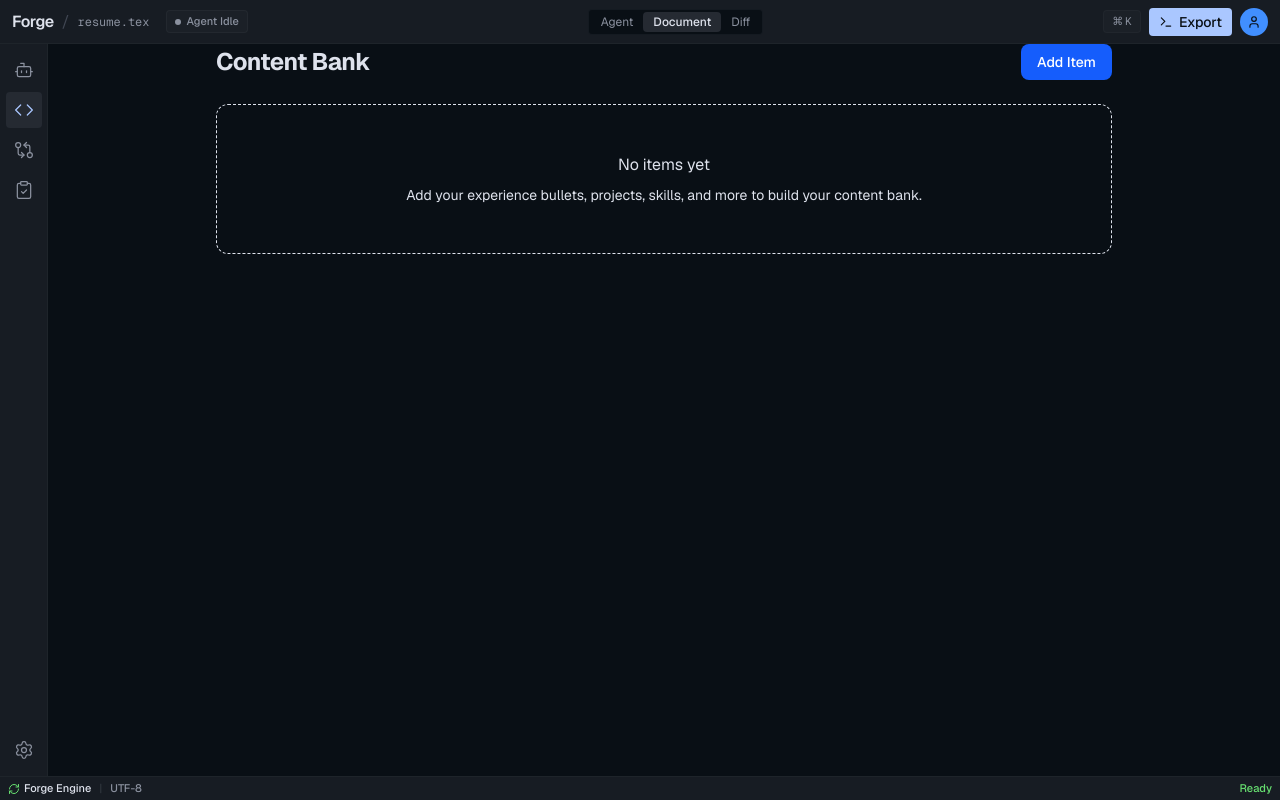
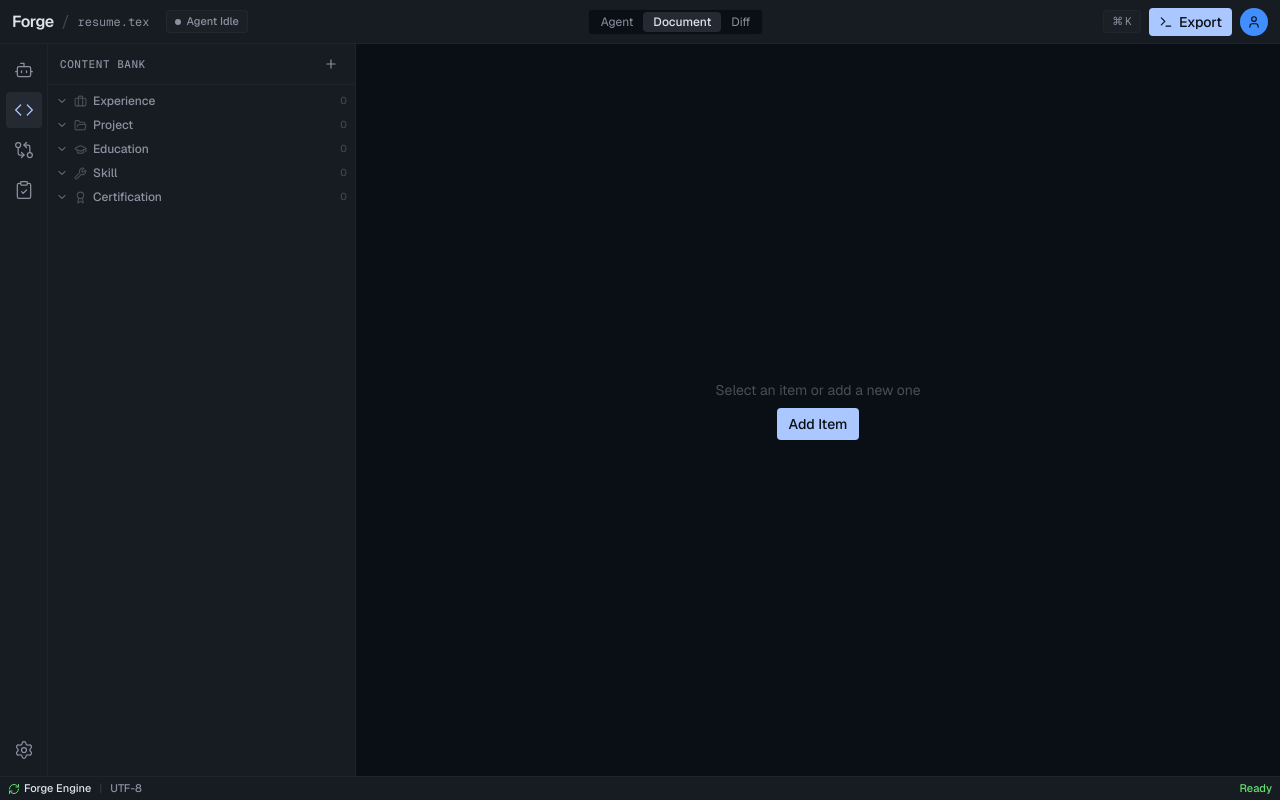
Before and after one commit to KeshavM05/forge, a Next.js app: page /dashboard/bank in a window 1280 px wide. Built offline with nearby package versions, Linux system fonts and the light colour scheme.

Commit message:
redesign Content Bank with IDE tree view and detail panel
Left panel: collapsible tree grouped by kind (experience, project,
skill, etc.) with icons. Right panel: item detail view with mono
font content and dark-styled add form.

Co-Authored-By: Claude Opus 4.6 (1M context) <noreply@anthropic.com>

```diff
--- a/src/app/dashboard/bank/page.tsx
+++ b/src/app/dashboard/bank/page.tsx
@@ -1,6 +1,18 @@
 "use client";
 
 import { useState, useEffect } from "react";
+import {
+  ChevronDown,
+  ChevronRight,
+  Plus,
+  Trash2,
+  Briefcase,
+  FolderOpen,
+  GraduationCap,
+  Wrench,
+  Award,
+} from "lucide-react";
+import { useIDEDispatch } from "@/components/ide/ide-context";
 
 type BankItem = {
   id: string;
@@ -20,10 +32,23 @@ const KINDS = [
   "certification",
 ] as const;
 
+const KIND_ICONS: Record<string, typeof Briefcase> = {
+  experience: Briefcase,
+  project: FolderOpen,
+  education: GraduationCap,
+  skill: Wrench,
+  certification: Award,
+};
+
 export default function BankPage() {
   const [items, setItems] = useState<BankItem[]>([]);
   const [loading, setLoading] = useState(true);
   const [showForm, setShowForm] = useState(false);
+  const [selectedId, setSelectedId] = useState<string | null>(null);
+  const [expandedKinds, setExpandedKinds] = useState<Set<string>>(
+    new Set(KINDS)
+  );
+  const dispatch = useIDEDispatch();
 
   useEffect(() => {
     fetch("/api/bank")
@@ -34,9 +59,14 @@ export default function BankPage() {
       });
   }, []);
 
+  useEffect(() => {
+    dispatch({ type: "SET_COUNTS", selected: 0, bank: items.length });
+  }, [items.length, dispatch]);
+
   async function handleDelete(id: string) {
     await fetch(`/api/bank/${id}`, { method: "DELETE" });
     setItems((prev) => prev.filter((i) => i.id !== id));
+    if (selectedId === id) setSelectedId(null);
   }
 
   async function handleAdd(item: Omit<BankItem, "id" | "active">) {
@@ -50,93 +80,178 @@ export default function BankPage() {
       const newItem = data.item;
       setItems((prev) => [...prev, newItem]);
       setShowForm(false);
+      setSelectedId(newItem.id);
     }
   }
 
+  function toggleKind(kind: string) {
+    setExpandedKinds((prev) => {
+      const next = new Set(prev);
+      if (next.has(kind)) next.delete(kind);
+      else next.add(kind);
+      return next;
+    });
+  }
+
+  const grouped = KINDS.reduce(
+    (acc, kind) => {
+      acc[kind] = items.filter((i) => i.kind === kind);
+      return acc;
+    },
+    {} as Record<string, BankItem[]>
+  );
+
+  const selectedItem = items.find((i) => i.id === selectedId);
+
   return (
-    <div className="mx-auto max-w-4xl">
-      <div className="flex items-center justify-between mb-6">
-        <h1 className="text-2xl font-bold tracking-tight">Content Bank</h1>
+    <div className="grid grid-cols-1 lg:grid-cols-12 w-full h-full">
+      {/* Left: Tree View */}
+      <div className="lg:col-span-4 xl:col-span-3 flex flex-col bg-surface-low border-r border-border-muted/30 overflow-y-auto">
+        <div className="flex items-center justify-between px-3 py-2 border-b border-border-muted/30">
+          <span className="text-[11px] font-mono font-medium text-text-secondary uppercase tracking-wider">
+            Content Bank
+          </span>
           <button
-          onClick={() => setShowForm(!showForm)}
-          className="rounded-lg bg-blue-600 px-4 py-2 text-sm font-medium text-white transition-colors hover:bg-blue-700"
+            onClick={() => {
+              setShowForm(true);
+              setSelectedId(null);
+            }}
+            className="w-6 h-6 rounded flex items-center justify-center text-text-secondary hover:text-text-primary hover:bg-surface-high transition-colors"
+            title="Add item"
           >
-          {showForm ? "Cancel" : "Add Item"}
+            <Plus size={14} />
           </button>
         </div>
 
-      {showForm && (
-        <AddItemForm onSubmit={handleAdd} onCancel={() => setShowForm(false)} />
+        {loading ? (
+          <div className="p-3 text-xs text-text-muted">Loading...</div>
+        ) : (
+          <div className="flex-1 py-1">
+            {KINDS.map((kind) => {
+              const kindItems = grouped[kind];
+              if (kindItems.length === 0 && !expandedKinds.has(kind))
+                return null;
+              const Icon = KIND_ICONS[kind] || Briefcase;
+              const expanded = expandedKinds.has(kind);
+
+              return (
+                <div key={kind}>
+                  <button
+                    onClick={() => toggleKind(kind)}
+                    className="w-full flex items-center gap-1.5 px-2 py-1 text-xs text-text-secondary hover:text-text-primary hover:bg-surface-mid/50 transition-colors"
+                  >
+                    {expanded ? (
+                      <ChevronDown size={12} />
+                    ) : (
+                      <ChevronRight size={12} />
                     )}
-
-      {loading ? (
-        <p className="text-foreground/40">Loading...</p>
-      ) : items.length === 0 ? (
-        <div className="rounded-xl border border-dashed border-foreground/20 p-12 text-center">
-          <p className="text-foreground/50 mb-2">No items yet</p>
-          <p className="text-sm text-foreground/30">
-            Add your experience bullets, projects, skills, and more to build
-            your content bank.
-          </p>
-        </div>
-      ) : (
-        <div className="flex flex-col gap-3">
-          {items.map((item) => (
-            <BankItemCard
+                    <Icon size={13} className="text-text-muted" />
+                    <span className="capitalize font-medium">{kind}</span>
+                    <span className="text-text-muted ml-auto text-[10px]">
+                      {kindItems.length}
+                    </span>
+                  </button>
+                  {expanded &&
+                    kindItems.map((item) => (
+                      <button
                         key={item.id}
-              item={item}
-              onDelete={() => handleDelete(item.id)}
-            />
+                        onClick={() => {
+                          setSelectedId(item.id);
+                          setShowForm(false);
+                        }}
+                        className={`w-full text-left pl-7 pr-2 py-1 text-xs truncate transition-colors ${
+                          selectedId === item.id
+                            ? "bg-accent-subtle text-accent"
+                            : "text-text-secondary hover:text-text-primary hover:bg-surface-mid/50"
+                        }`}
+                      >
+                        {item.roleOrCompany || item.text.slice(0, 50)}
+                      </button>
                     ))}
                 </div>
+              );
+            })}
+          </div>
         )}
+      </div>
+
+      {/* Right: Detail / Add Form */}
+      <div className="lg:col-span-8 xl:col-span-9 flex flex-col p-6 overflow-y-auto">
+        {showForm ? (
+          <AddItemForm
+            onSubmit={handleAdd}
+            onCancel={() => setShowForm(false)}
+          />
+        ) : selectedItem ? (
+          <ItemDetail item={selectedItem} onDelete={handleDelete} />
+        ) : (
+          <div className="flex flex-col items-center justify-center h-full text-text-muted">
+            <p className="text-sm mb-2">Select an item or add a new one</p>
+            <button
+              onClick={() => setShowForm(true)}
+              className="px-3 py-1.5 rounded bg-accent text-base text-sm font-medium hover:bg-accent-bold transition-colors"
+            >
+              Add Item
+            </button>
+          </div>
+        )}
+      </div>
     </div>
   );
 }
 
-function BankItemCard({
+function ItemDetail({
   item,
   onDelete,
 }: {
   item: BankItem;
-  onDelete: () => void;
+  onDelete: (id: string) => void;
 }) {
   const tags: string[] = JSON.parse(item.tags || "[]");
+  const Icon = KIND_ICONS[item.kind] || Briefcase;
+
   return (
-    <div className="rounded-xl border border-foreground/10 p-4">
-      <div className="flex items-start justify-between gap-4">
-        <div className="flex-1">
-          <div className="flex items-center gap-2 mb-2">
-            <span className="rounded-md bg-blue-600/10 px-2 py-0.5 text-xs font-medium text-blue-600 dark:text-blue-400">
+    <div className="max-w-2xl">
+      <div className="flex items-center justify-between mb-4">
+        <div className="flex items-center gap-2">
+          <Icon size={16} className="text-accent" />
+          <span className="text-[11px] font-mono font-medium text-accent uppercase">
             {item.kind}
           </span>
           {item.roleOrCompany && (
-              <span className="text-sm text-foreground/50">
+            <>
+              <span className="text-border-muted">·</span>
+              <span className="text-sm text-text-secondary">
                 {item.roleOrCompany}
               </span>
+            </>
           )}
         </div>
-          <p className="text-sm leading-relaxed">{item.text}</p>
+        <button
+          onClick={() => onDelete(item.id)}
+          className="flex items-center gap-1 px-2 py-1 rounded text-xs text-danger hover:bg-danger-dim/20 transition-colors"
+        >
+          <Trash2 size={12} />
+          Delete
+        </button>
+      </div>
+
+      <div className="bg-surface-mid rounded-lg p-4 font-mono text-sm leading-relaxed text-text-primary mb-4">
+        {item.text}
+      </div>
+
       {tags.length > 0 && (
-            <div className="flex gap-1 mt-2 flex-wrap">
+        <div className="flex flex-wrap gap-1.5">
           {tags.map((tag) => (
             <span
               key={tag}
-                  className="rounded bg-foreground/5 px-1.5 py-0.5 text-xs text-foreground/50"
+              className="px-2 py-0.5 rounded bg-surface-high text-[11px] font-mono text-text-secondary"
             >
               {tag}
             </span>
           ))}
         </div>
       )}
-        </div>
-        <button
-          onClick={onDelete}
-          className="text-xs text-red-500 hover:text-red-400 transition-colors"
-        >
-          Delete
-        </button>
-      </div>
     </div>
   );
 }
@@ -171,17 +286,29 @@ function AddItemForm({
   }
 
   return (
-    <form
-      onSubmit={handleSubmit}
-      className="rounded-xl border border-foreground/10 p-6 mb-6 flex flex-col gap-4"
+    <form onSubmit={handleSubmit} className="max-w-2xl flex flex-col gap-4">
+      <div className="flex items-center justify-between">
+        <span className="text-[11px] font-mono font-medium text-text-secondary uppercase tracking-wider">
+          Add New Item
+        </span>
+        <button
+          type="button"
+          onClick={onCancel}
+          className="text-xs text-text-secondary hover:text-text-primary transition-colors"
         >
+          Cancel
+        </button>
+      </div>
+
       <div className="grid gap-4 sm:grid-cols-2">
         <div>
-          <label className="block text-sm font-medium mb-1">Type</label>
+          <label className="block text-[11px] font-mono font-medium text-text-secondary mb-1">
+            Type
+          </label>
           <select
             value={kind}
             onChange={(e) => setKind(e.target.value)}
-            className="w-full rounded-lg border border-foreground/15 bg-background px-3 py-2 text-sm"
+            className="w-full rounded bg-surface-mid border border-border-muted px-3 py-2 text-sm text-text-primary focus:outline-none focus:ring-1 focus:ring-accent/60"
           >
             {KINDS.map((k) => (
               <option key={k} value={k}>
@@ -191,7 +318,7 @@ function AddItemForm({
           </select>
         </div>
         <div>
-          <label className="block text-sm font-medium mb-1">
+          <label className="block text-[11px] font-mono font-medium text-text-secondary mb-1">
             Role / Company
           </label>
           <input
@@ -199,47 +326,43 @@ function AddItemForm({
             value={roleOrCompany}
             onChange={(e) => setRoleOrCompany(e.target.value)}
             placeholder="e.g. Software Engineer at Acme"
-            className="w-full rounded-lg border border-foreground/15 bg-background px-3 py-2 text-sm"
+            className="w-full rounded bg-surface-mid border border-border-muted px-3 py-2 text-sm text-text-primary placeholder:text-text-muted focus:outline-none focus:ring-1 focus:ring-accent/60"
           />
         </div>
       </div>
+
       <div>
-        <label className="block text-sm font-medium mb-1">Content</label>
+        <label className="block text-[11px] font-mono font-medium text-text-secondary mb-1">
+          Content
+        </label>
         <textarea
           value={text}
           onChange={(e) => setText(e.target.value)}
-          rows={3}
+          rows={4}
           placeholder="Your bullet point, project description, or skill..."
-          className="w-full rounded-lg border border-foreground/15 bg-background px-3 py-2 text-sm resize-none"
+          className="w-full rounded bg-surface-mid border border-border-muted px-3 py-2 text-sm font-mono text-text-primary placeholder:text-text-muted focus:outline-none focus:ring-1 focus:ring-accent/60 resize-none"
         />
       </div>
+
       <div>
-        <label className="block text-sm font-medium mb-1">
+        <label className="block text-[11px] font-mono font-medium text-text-secondary mb-1">
           Tags (comma-separated)
         </label>
         <input
           type="text"
           value={tagsInput}
           onChange={(e) => setTagsInput(e.target.value)}
-          placeholder="e.g. python, machine-learning, leadership"
-          className="w-full rounded-lg border border-foreground/15 bg-background px-3 py-2 text-sm"
+          placeholder="python, distributed-systems, leadership"
+          className="w-full rounded bg-surface-mid border border-border-muted px-3 py-2 text-sm font-mono text-text-primary placeholder:text-text-muted focus:outline-none focus:ring-1 focus:ring-accent/60"
         />
       </div>
-      <div className="flex gap-2 justify-end">
-        <button
-          type="button"
-          onClick={onCancel}
-          className="rounded-lg border border-foreground/15 px-4 py-2 text-sm font-medium transition-colors hover:bg-foreground/5"
-        >
-          Cancel
-        </button>
+
       <button
         type="submit"
-          className="rounded-lg bg-blue-600 px-4 py-2 text-sm font-medium text-white transition-colors hover:bg-blue-700"
+        className="self-start px-4 py-2 rounded bg-accent text-base text-sm font-medium hover:bg-accent-bold transition-colors"
       >
         Add to Bank
       </button>
-      </div>
     </form>
   );
 }
```
Lines whose indentation alone changed are shown as unchanged.
